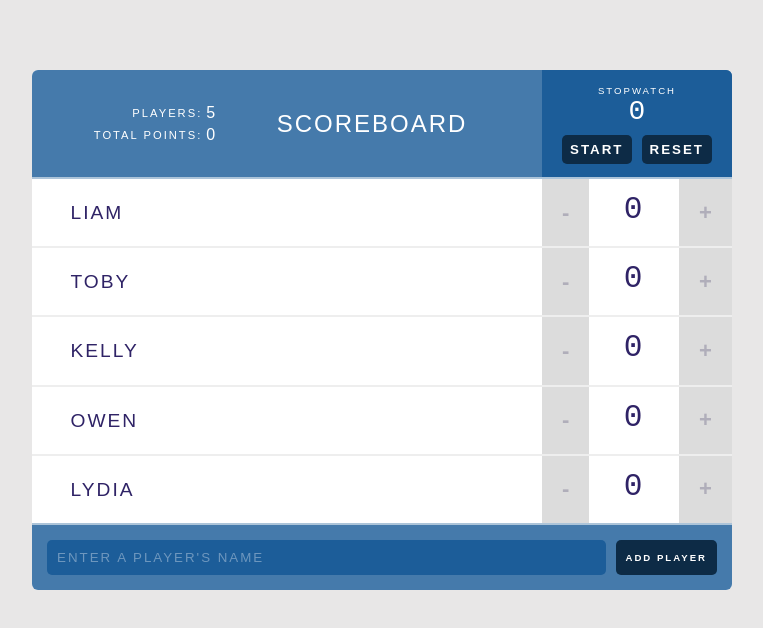
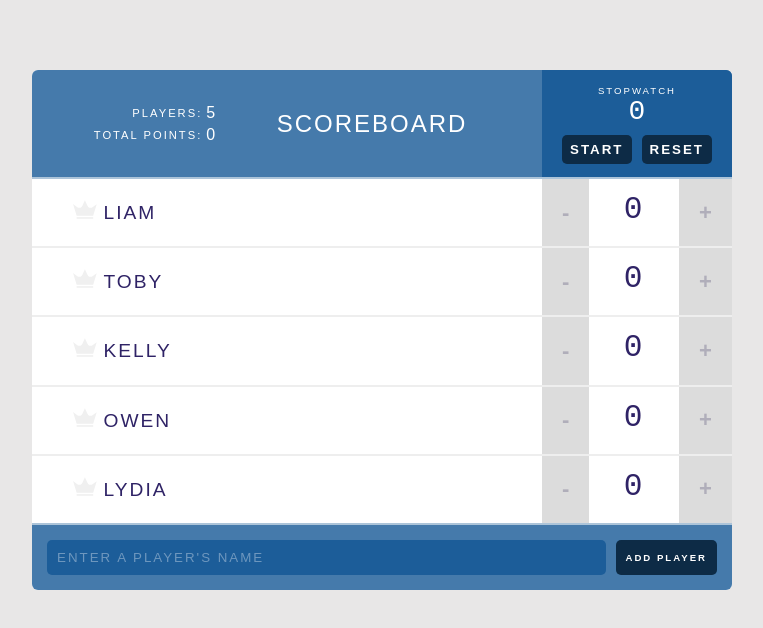
Before and after one commit to liamrdawson/React-Basics, a React (Create React App) app in the folder fantasy-football-scoreboard/: page / in a window 1280 px wide. Shown: the top 628 px of the page, without its empty margins (258-1021 px from the left). Built offline with nearby package versions, Linux system fonts and the light colour scheme.

Commit message:
add getHighScore function to App, add crown icon to user with most points

```diff
--- a/fantasy-football-scoreboard/src/components/AddPlayerForm.js
+++ b/fantasy-football-scoreboard/src/components/AddPlayerForm.js
@@ -1,19 +1,26 @@
-import React from 'react';
+import React, {Component} from 'react';
+import PropTypes from 'prop-types';
 
-const AddPlayerForm = ({ addPlayer }) => {
+class AddPlayerForm extends Component {
 
-    let playerInput = React.createRef();
-    let handleSubmit = (e) => {
-      e.preventDefault();
-      addPlayer(playerInput.current.value);
-      e.currentTarget.reset();
-    }
+  static propTypes = {
+    addPlayer: PropTypes.func
+  };
 
+  playerInput = React.createRef();
+
+  handleSubmit = (e) => {
+    e.preventDefault();
+    this.props.addPlayer(this.playerInput.current.value);
+    e.currentTarget.reset();
+  }
+
+  render() {
     return (
-      <form onSubmit={handleSubmit}>
+      <form onSubmit={this.handleSubmit}>
         <input
           type="text"
-          ref={playerInput}
+          ref={this.playerInput}
           placeholder="Enter a player's name"
         />
 
@@ -24,5 +31,6 @@
       </form>
     );
   }
+}
 
 export default AddPlayerForm;
--- a/fantasy-football-scoreboard/src/components/App.js
+++ b/fantasy-football-scoreboard/src/components/App.js
@@ -3,7 +3,6 @@
 import Player from './Player';
 import AddPlayerForm from './AddPlayerForm';
 import '../App.css';
-
 
 class App extends Component {
 
@@ -63,7 +62,19 @@
         });
     }
 
+    getHighScore = () => {
+        const scores = this.state.players.map( p => p.score );
+        const highScore = Math.max(...scores);
+        if (highScore) {
+          return highScore;
+        }
+        return null;
+      }
+
     render(){
+
+        const highScore = this.getHighScore();
+
         return (
             <div className="scoreboard">
                 <Header title="Scoreboard"
@@ -79,6 +90,7 @@
                         index={index}
                         changeScore={this.handleScoreChange}
                         removePlayer={this.handleRemovePlayer}
+                        isHighScore={highScore === player.score}
                     />
                 )}
                 <AddPlayerForm
--- a/fantasy-football-scoreboard/src/components/Header.js
+++ b/fantasy-football-scoreboard/src/components/Header.js
@@ -2,7 +2,6 @@
 import Stats from './Stats';
 import Stopwatch from './StopWatch';
 import PropTypes from 'prop-types';
-
 
 const Header = (props) => {
     return (
@@ -21,4 +20,8 @@
     players: PropTypes.arrayOf(PropTypes.object)
 };
 
+Header.defaultProps = {
+    title: 'scoreboard'
+}
+
 export default Header;
--- /dev/null
+++ b/fantasy-football-scoreboard/src/components/Icon.js
@@ -0,0 +1,16 @@
+import React from 'react';
+import PropTypes from "prop-types";
+
+const Icon = (props) => (
+    <svg className={ props.isHighScore ? 'is-high-score' : null }
+        viewBox="0 0 44 35">
+        <path d="M26.7616 10.6207L21.8192 0L16.9973 10.5603C15.3699 14.1207 10.9096 15.2672 7.77534 12.9741L0 7.24138L6.56986 28.8448H37.0685L43.5781 7.72414L35.7425 13.0948C32.6685 15.2672 28.3288 14.0603 26.7616 10.6207Z" transform="translate(0 0.301727)"/>
+        <rect width="30.4986" height="3.07759" transform="translate(6.56987 31.5603)"/>
+    </svg>
+);
+
+Icon.propTypes = {
+    isHighScore: PropTypes.bool
+};
+
+export default Icon;
--- a/fantasy-football-scoreboard/src/components/Player.js
+++ b/fantasy-football-scoreboard/src/components/Player.js
@@ -1,17 +1,19 @@
 import React, { PureComponent } from 'react';
 import Counter from './Counter';
 import PropTypes from 'prop-types';
+import Icon from './Icon';
 
 class Player extends PureComponent {
 
     static propTypes = {
-        changeScore: PropTypes.func,
-        removePlayer: PropTypes.func,
+        changeScore: PropTypes.func.isRequired,
+        removePlayer: PropTypes.func.isRequired,
         name: PropTypes.string.isRequired,
         score: PropTypes.number.isRequired,
-        id: PropTypes.number,
-        index: PropTypes.number
-    };
+        id: PropTypes.number.isRequired,
+        index: PropTypes.number.isRequired,
+        isHighScore: PropTypes.bool
+      };
 
     render() {
         const {
@@ -22,11 +24,12 @@
             changeScore,
             index
         } = this.props;
-        console.log(`${name} rendered.`);
+
         return (
             <div className="player">
                 <span className="player-name">
                     <button className="remove-player" onClick={() => removePlayer(id)}>✖</button>
+                    <Icon isHighScore={this.props.isHighScore} />
                     {name}
                 </span>
                 <Counter
@@ -35,7 +38,7 @@
                     index={index}
                 />
             </div>
-        ); //return
+        );
     }
 }
 
--- a/fantasy-football-scoreboard/src/components/Stats.js
+++ b/fantasy-football-scoreboard/src/components/Stats.js
@@ -22,8 +22,8 @@
 
 Stats.propTypes = {
     players: PropTypes.arrayOf(PropTypes.shape({
-        score: PropTypes.number
-    }))
-}
+      score: PropTypes.number
+    })).isRequired
+  };
 
 export default Stats;
```
